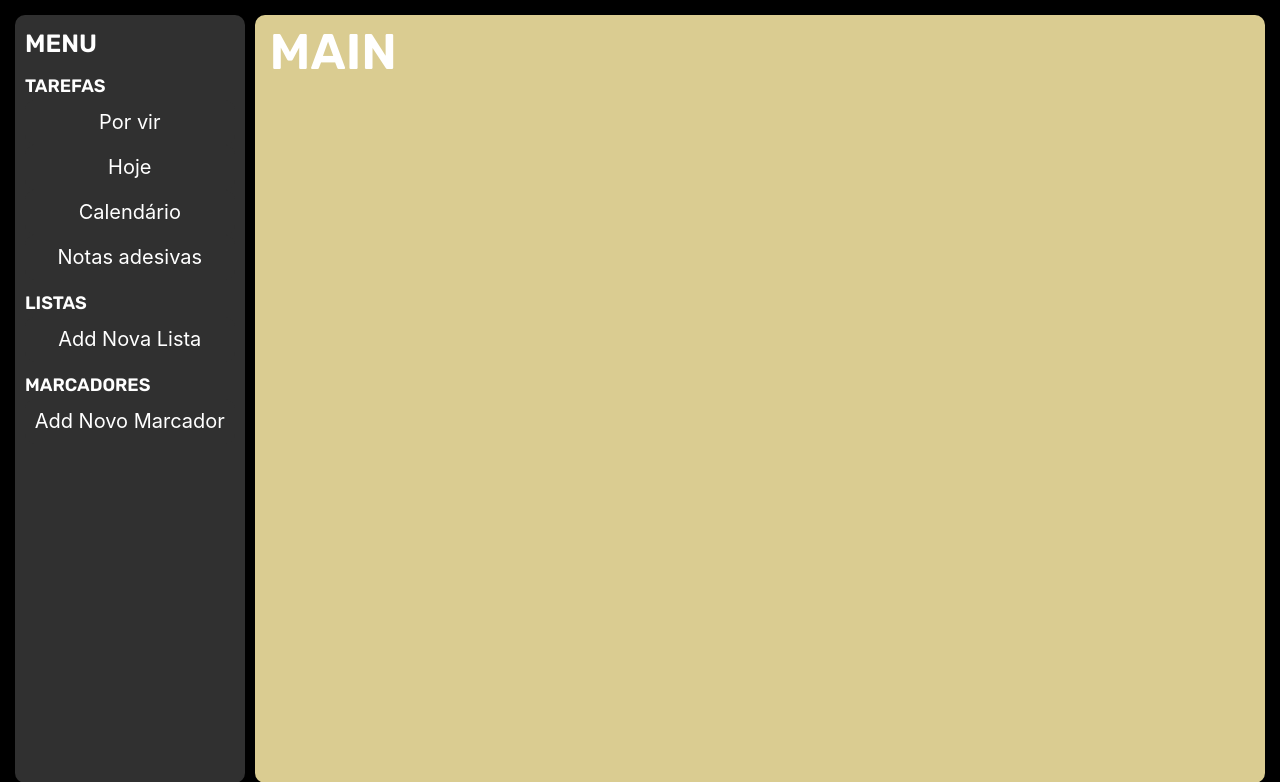
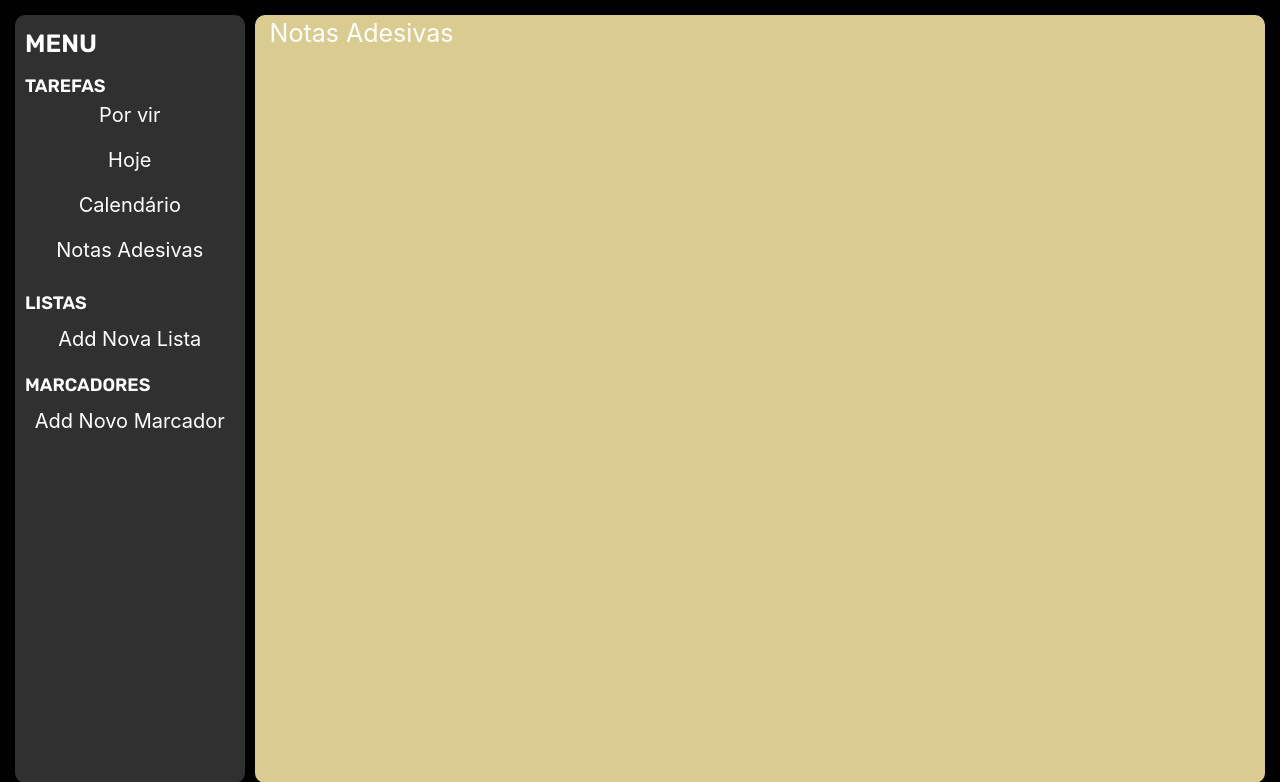
Before and after one commit to SergioTEC/todolist, a PHP site: page /index.php?page=stickynotes in a window 1280 px wide. Shown: the top 782 px of the page. Run offline with PHP 8.4, Linux system fonts and the light colour scheme.

Commit message:
adjusting code structure

```diff
--- a/css/custom-styles.css
+++ b/css/custom-styles.css
@@ -23,7 +23,7 @@
     padding-left: 15px;
 }
 
-.today-style {
+.upcoming-style {
     font-size: 50px;
     font-family: 'Rubik', sans-serif;
 }
@@ -48,6 +48,20 @@
     font-size: 20px;
 }
 
+.task-option-style {
+    border: none;
+    border-radius: 10px;
+    height: 45px;
+    font-size: 20px;
+    text-align: center;
+    justify-content: space-between;
+    color: white;
+}
+
+.task-option-style:hover {
+    background-color: #000000;
+}
+
 .button-style {
     background-color: #303030;
     border: none;
--- a/index.php
+++ b/index.php
@@ -24,21 +24,21 @@
                 TAREFAS
             </div>
 
-            <button class="button-style">
+            <a href="index.php?page=upcoming" class="task-option-style">
                 Por vir
-            </button>
+            </a>
 
-            <button class="button-style">
+            <a href="index.php?page=today" class="task-option-style">
                 Hoje
-            </button>
+            </a>
 
-            <button class="button-style">
+            <a href="index.php?page=calendar" class="task-option-style">
                 Calendário
-            </button>
+            </a>
 
-            <button class="button-style">
-                Notas adesivas
-            </button>
+            <a href="index.php?page=stickynotes" class="task-option-style">
+                Notas Adesivas
+            </a>
         </div>
 
         <div class="options-menu-style">
@@ -64,9 +64,12 @@
     </nav>
 
     <main class="main-style">
-        <div class="today-style">
-            MAIN
-        </div>
+        <?php
+        if (isset($_GET['page'])) {
+            $page = $_GET['page'];
+            include($page . '.php');
+        }
+        ?>
     </main>
 
     <script src="https://code.jquery.com/jquery-3.6.0.min.js"></script>
--- /dev/null
+++ b/stickynotes.php
@@ -0,0 +1,14 @@
+<!DOCTYPE html>
+<html lang="en">
+
+<head>
+    <meta charset="UTF-8">
+    <meta name="viewport" content="width=device-width, initial-scale=1.0">
+    <title>Por Vir</title>
+</head>
+
+<body>
+    Notas Adesivas
+</body>
+
+</html>
```
Also changed, not shown: calendar.php (added, +14 -0 lines), today.php (added, +14 -0 lines), upcoming.php (added, +14 -0 lines).
